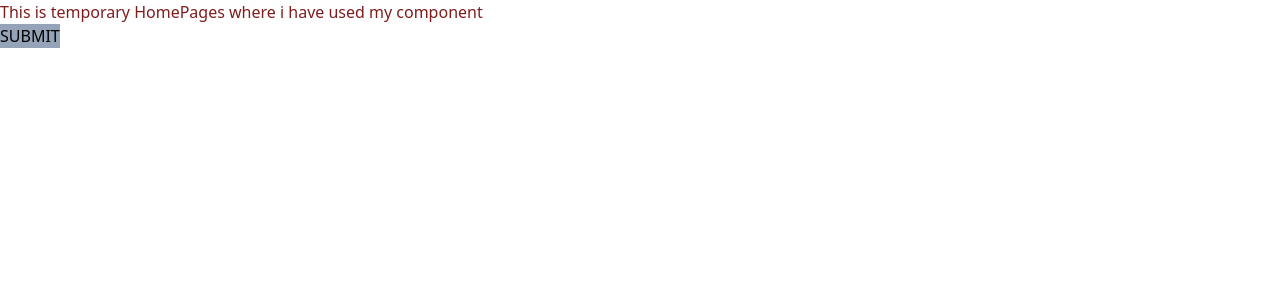
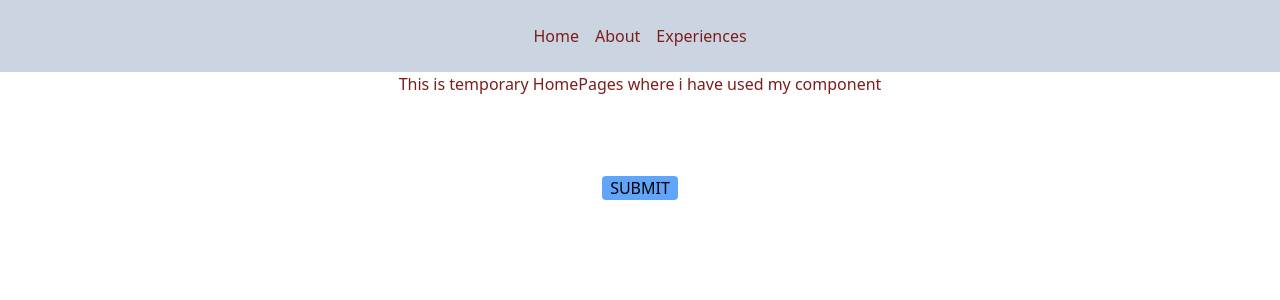
Before and after one commit to Rishibenipur/portfolio, a React (Create React App) app: page /home in a window 1280 px wide. Shown: the top 300 px of the page. Built offline with nearby package versions, Linux system fonts and the light colour scheme; the HTML template or start-up script is replaced by a standard one.

Commit message:
Testing of routing

```diff
--- a/src/App.jsx
+++ b/src/App.jsx
@@ -1,13 +1,31 @@
-import { BrowserRouter, Routes, Route } from 'react-router-dom';
+import { BrowserRouter, Routes, Route,Link } from 'react-router-dom';
 import Home from './pages/Home.jsx';
+import About from './pages/About.jsx';
+import Experiences from './pages/Experiences.jsx';
 
 function App() {
 return (
   <>
     <BrowserRouter>
+    <div className="">
+      <ul className="flex justify-center bg-slate-300 text-center p-4">
+        <li className="m-2 text-red-900">
+           <Link to="/home">Home</Link>
+        </li>
+        <li className="m-2 text-red-900">
+           <Link to="/about">About</Link>
+        </li>
+        <li className="m-2 text-red-900">
+           <Link to="/experiences">Experiences</Link>
+        </li>
+      </ul>
       <Routes>
         <Route path="/home" element={<Home />}></Route>
+        <Route path="/about" element={<About />}></Route>
+        <Route path="/experiences" element={<Experiences />}></Route>
       </Routes>
+    </div>
+
     </BrowserRouter>
   </>
 );
--- a/src/components/Components.jsx
+++ b/src/components/Components.jsx
@@ -1,7 +1,7 @@
 const Components = () => {
   return (
     <>
-      <button type="button" className="bg-slate-400">
+      <button type="button" className="bg-blue-400 rounded pl-2 pr-2 mt-20">
         SUBMIT
       </button>
     </>
--- /dev/null
+++ b/src/pages/About.jsx
@@ -0,0 +1,16 @@
+
+const About = () => {
+  return (
+    <>
+      <div className="h-screen text-center ">
+        <div className="text-red-900">
+          This is temporary About page.
+         </div>
+
+      </div>
+
+    </>
+  );
+};
+
+export default About;
--- /dev/null
+++ b/src/pages/Experiences.jsx
@@ -0,0 +1,16 @@
+
+const Experiences = () => {
+    return (
+      <>
+        <div className="text-center h-screen">
+        <div className="text-red-900">
+          This is temporary Experience page.
+         </div>
+
+      </div>
+
+      </>
+    );
+  };
+
+  export default Experiences;
--- a/src/pages/Home.jsx
+++ b/src/pages/Home.jsx
@@ -2,10 +2,12 @@ import Components from '../components/Components';
 const Home = () => {
   return (
     <>
-      <div className="text-red-900">
-        This is temporary HomePages where i have used my component
+      <div className="text-center h-screen">
+        <div className="text-red-900">
+          This is temporary HomePages where i have used my component
+         </div>
+        <Components />
       </div>
-      <Components />
     </>
   );
 };
```
Lines whose indentation alone changed are shown as unchanged.
